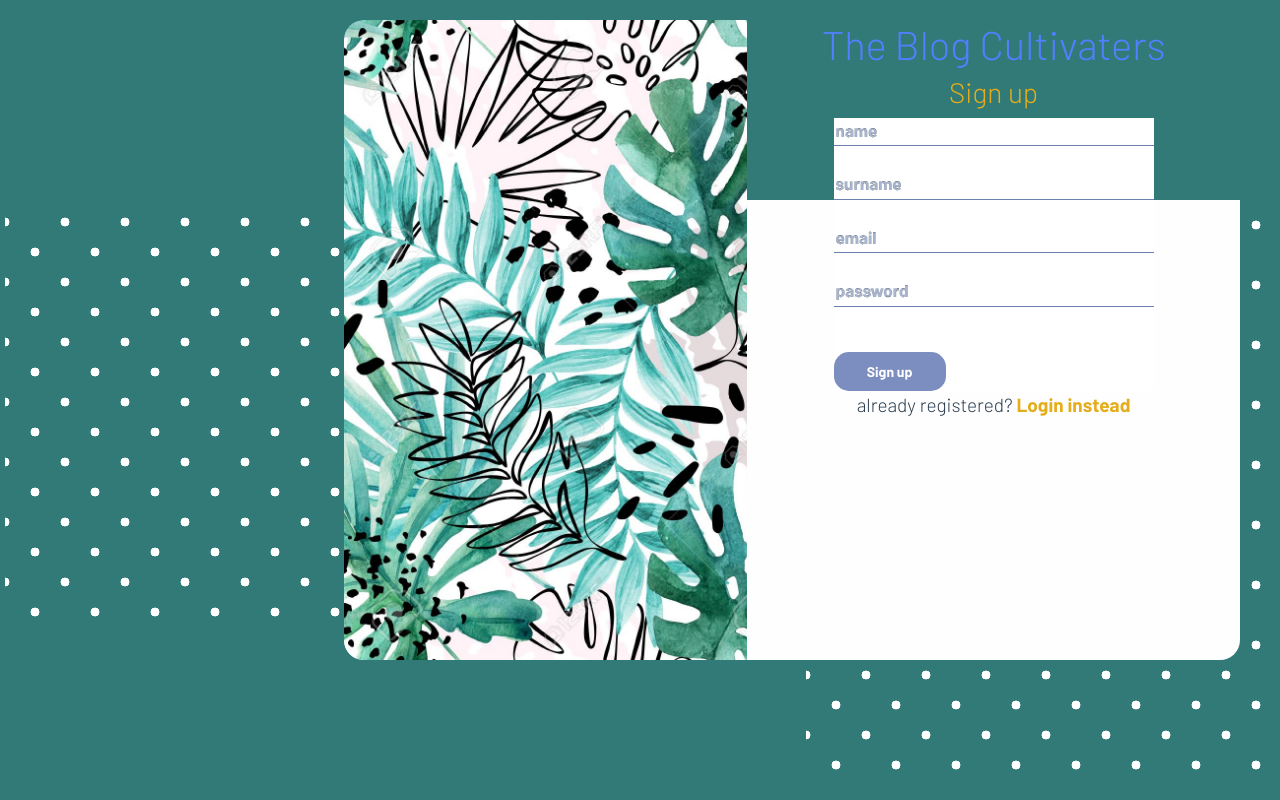
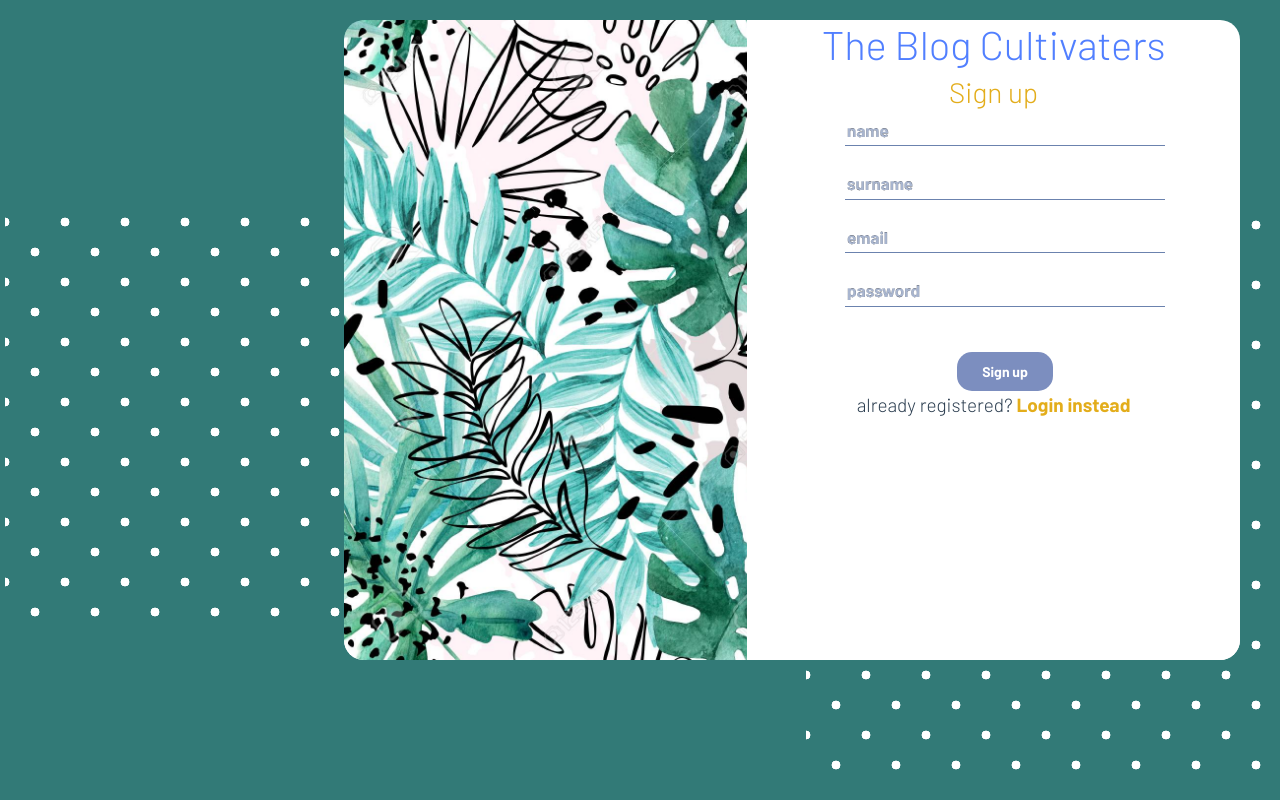
Before and after one commit to thabo-div2/lc_studios_blogs, a Vue app: page / in a window 1280 px wide. Both pictures are taken after a click on the element "Signup instead". Built offline with nearby package versions, Linux system fonts and the light colour scheme; no server answers.

Commit message:
updates on login, signup, navbar

```diff
--- a/src/components/Login.vue
+++ b/src/components/Login.vue
@@ -139,11 +139,13 @@ form {
 	background-repeat: repeat;
 }
 .form_content {
-	display: flex;
-	position: relative;
-	flex-direction: column;
-	width: 55%;
-	align-items: center;
+    background: white;
+    display: flex;
+    position: relative;
+    flex-direction: column;
+    width: 55%;
+    align-items: center;
+    border-radius: 0 20px 20px 0;
 }
 .form_content::before {
 	width: 100%;
--- a/src/components/Signup.vue
+++ b/src/components/Signup.vue
@@ -1,5 +1,5 @@
 <template>
-	<form @submit.prevent="handleSubmit">
+	<form @submit.prevent="handleSubmit" class="signup_form">
 		<input
 			class="inputs"
 			type="text"
@@ -62,6 +62,12 @@ export default {
 </script>
 
 <style>
+.signup_form {
+	display: flex;
+    width: 70%;
+    margin: 0 0 0 70px;
+    align-items: center;
+}
 .signup_subtitle {
 	color: #e3ad1b;
 	/* -webkit-text-stroke: 0.5px black; */
```
